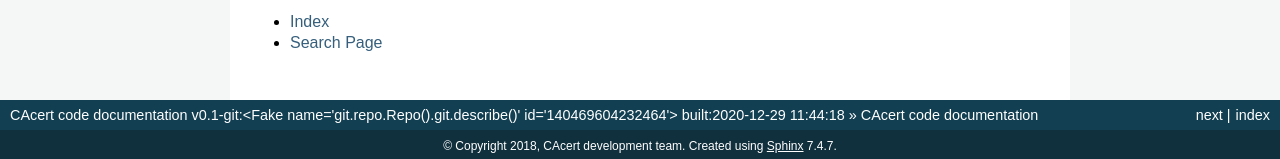
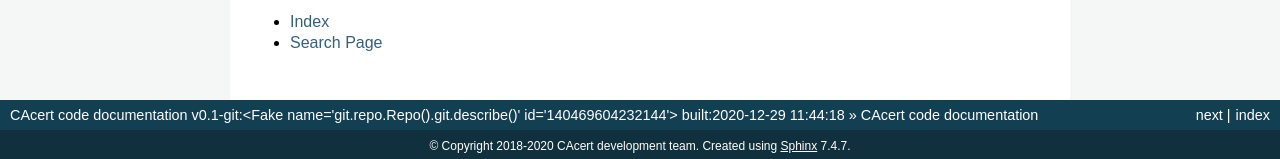
Before and after one commit to CAcertOrg/cacert-codedocs, a Sphinx documentation site: the page built from source/index.rst, in a window 1280 px wide and 900 px high, scrolled down 10220 px. Shown: the part 738-897 px from the top of the window. Built offline with Sphinx 7.4.7, drawn with Linux system fonts in a browser that asks for light colours; some of the changed text lies outside the part shown.

```diff
--- a/source/conf.py
+++ b/source/conf.py
@@ -38,7 +38,7 @@ except requests.exceptions.SSLError as err:
 # -- Project information -----------------------------------------------------
 
 project = 'CAcert code documentation'
-copyright = '2018, CAcert development team'
+copyright = '2018-2020 CAcert development team'
 author = 'CAcert development team'
 
 # The short X.Y version
```
Also changed, not shown: source/globals.rst (+7 -2 lines).
